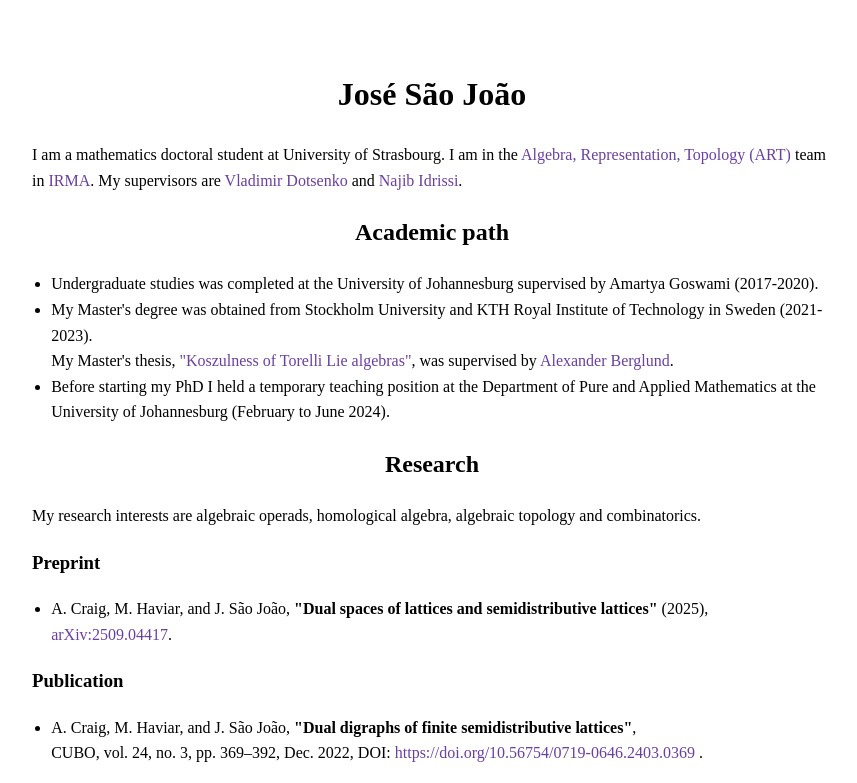
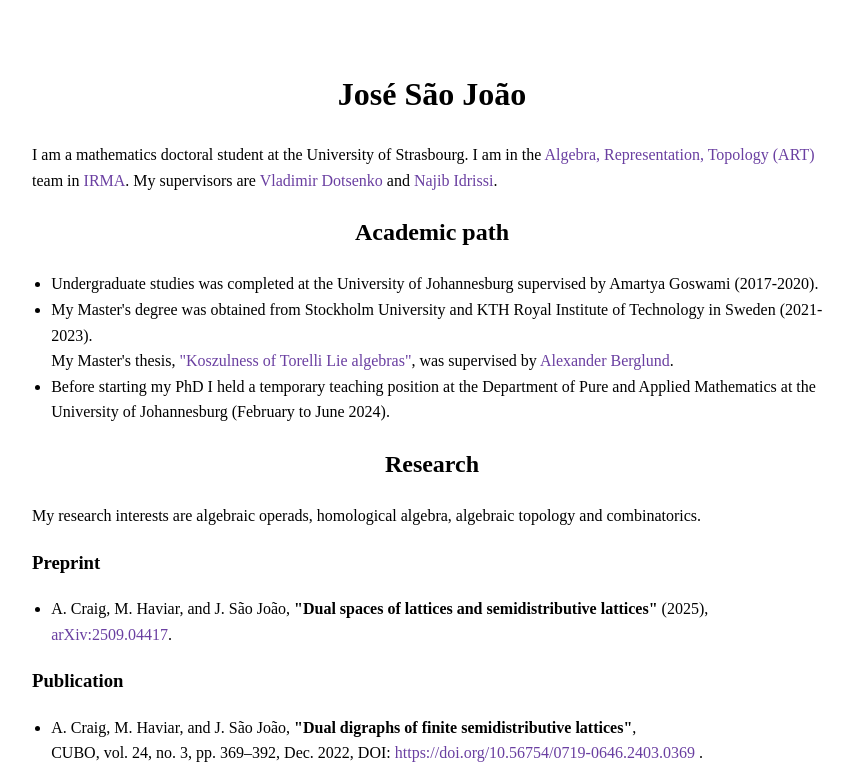
Before and after one commit to jsaojoao/jsaojoao.github.io, a plain HTML site: page index.html in a window 1280 px wide. Shown: the top 783 px of the page, without its empty margins (208-1065 px from the left). Drawn offline with Linux system fonts and the light colour scheme.

Commit message:
grammar...

```diff
--- a/index.html
+++ b/index.html
@@ -50,7 +50,7 @@
   <h1>José São João</h1>
 
   <p>
-    I am a mathematics doctoral student at University of Strasbourg.
+    I am a mathematics doctoral student at the University of Strasbourg.
     I am in the <a href="https://irma.math.unistra.fr/teams/art.html" target="_blank" rel="noopener noreferrer">Algebra, Representation, Topology (ART)</a> team in
     <a href="https://irma.math.unistra.fr/" target="_blank" rel="noopener noreferrer">IRMA</a>.
     My supervisors are <a href="https://irma.math.unistra.fr/~dotsenko/" target="_blank" rel="noopener noreferrer">Vladimir Dotsenko</a> and
```
